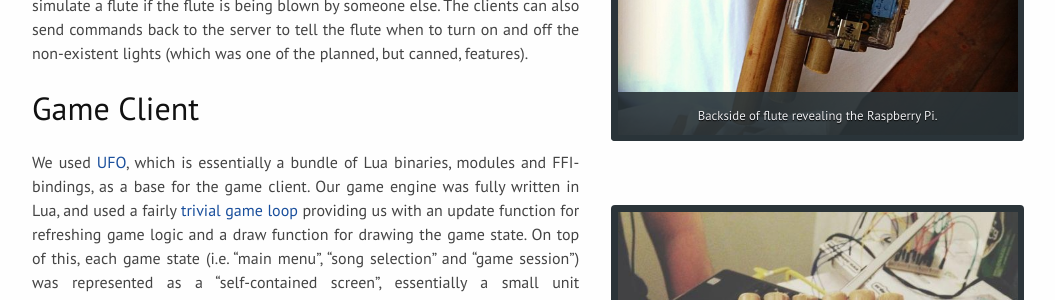
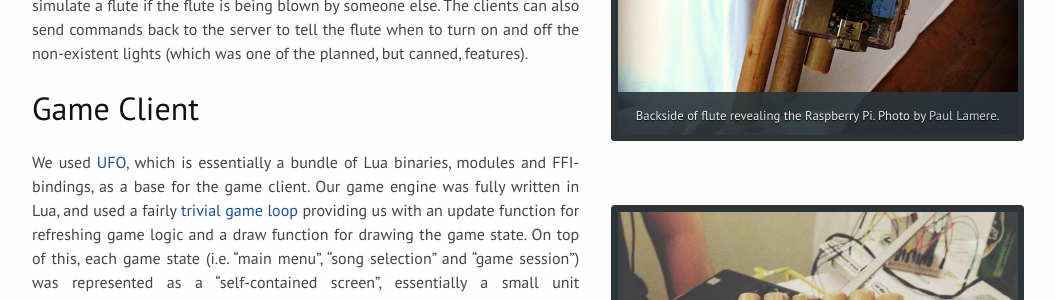
Before and after one commit to pxf/pxf.github.io, a Jekyll site: the page built from _posts/2014-01-23-WOWHack-2013.md, in a window 1280 px wide and 900 px high, scrolled down 1942 px. Shown: the part 153-453 px from the top of the window, without its empty margins (96-1151 px from the left). Built offline with Jekyll 4.4.1, drawn with Linux system fonts in a browser that asks for light colours; Markdown is read by kramdown in place of the engine named in the settings; comment, search, counter and statistics services are not loaded.

Commit message:
Added some photo credits

```diff
--- a/_posts/2014-01-23-WOWHack-2013.md
+++ b/_posts/2014-01-23-WOWHack-2013.md
@@ -33,7 +33,7 @@ In the spirit of hacking and hackathons, our code really blows (get it?). You ca
 
 <figure>
 <a href="/static/postdata/pfh_flute_back.jpg" title="Backside of flute revealing the Raspberry Pi."><img src="/static/postdata/pfh_flute_back.jpg" alt="Backside of flute revealing the Raspberry Pi."></a>
-<figcaption>Backside of flute revealing the Raspberry Pi.</figcaption>
+<figcaption>Backside of flute revealing the Raspberry Pi. Photo by <a href="http://instagram.com/p/czKoe8Q2ok/">Paul Lamere</a>.</figcaption>
 </figure>
 
 <figure>
```
